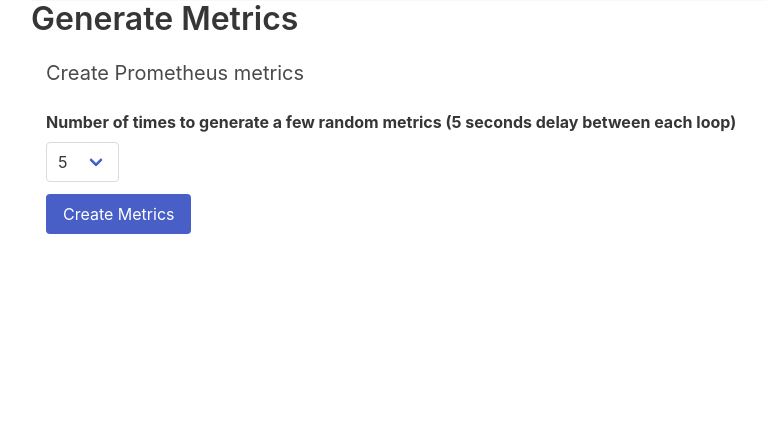
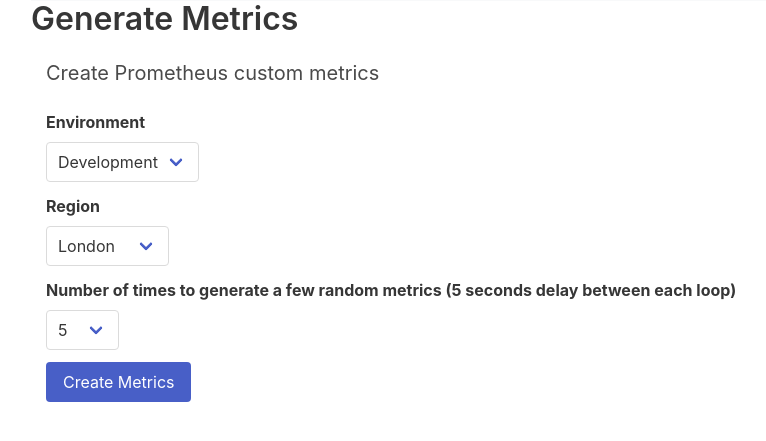
Before and after one commit to IBM-Cloud/application-log-analysis, a Django app: page /monitor in a window 1280 px wide. Shown: the part 115-556 px from the top of the page, without its empty margins (48-814 px from the left). Run offline with Django 3.2, Linux system fonts and the light colour scheme; some libraries are stand-ins or nearby versions.

Commit message:
Update monitor.html
added additional params to go into the metrics (region, environment) for filtering charting.

```diff
--- a/app/templates/monitor.html
+++ b/app/templates/monitor.html
@@ -7,6 +7,8 @@
     document.getElementById("metricmessage").innerHTML = "Running....";
     var xhttp;
     var metriccount = document.forms['metric'].elements['metriccount'].value;
+    var environment = document.forms['metric'].elements['environment'].value;
+    var region = document.forms['metric'].elements['region'].value;
     var csrfmiddlewaretoken = document.forms['metric'].elements['csrfmiddlewaretoken'].value;
     xhttp = new XMLHttpRequest();
     xhttp.onreadystatechange = function () {
@@ -18,7 +20,7 @@
     };
     xhttp.open('POST', "/createMetrics");
     xhttp.setRequestHeader("Content-type", "application/x-www-form-urlencoded");
-    var postVars = 'metriccount=' + metriccount + '&csrfmiddlewaretoken=' + csrfmiddlewaretoken;
+    var postVars = 'metriccount=' + metriccount + '&environment=' + environment + '&region=' + region + '&csrfmiddlewaretoken=' + csrfmiddlewaretoken;
     xhttp.send(postVars);
     return false;
   }
@@ -28,10 +30,39 @@
   Generate Metrics
 </h1>
 <div class="container">
-<h2 class="subtitle">Create Prometheus metrics</h2>
+<h2 class="subtitle">Create Prometheus custom metrics</h2>
 <p>
   <form action="" name="metric">
-      {% csrf_token %}
+    {% csrf_token %}
+
+    <div class="field">
+      <label class="label">Environment</label>
+      <div class="control">
+        <div class="select">
+          <select name="environment">
+            <option value="development" selected="selected">Development</option>
+            <option value="staging">Staging</option>
+            <option value="production">Production</option>
+          </select>
+        </div>
+      </div>
+    </div>
+
+    <div class="field">
+      <label class="label">Region</label>
+      <div class="control">
+        <div class="select">
+          <select name="region">
+            <option value="us-south">Dallas</option>
+            <option value="eu-fr">Frankfurt</option>
+            <option value="jp-tok">Japan</option>
+            <option value="eu-gb" selected="selected">London</option>
+            <option value="au-syd">Sydney</option>
+          </select>
+        </div>
+      </div>
+    </div>
+
     <div class="field">
       <label class="label">Number of times to generate a few random metrics (5 seconds delay between each loop)</label>
       <div class="control">
```
